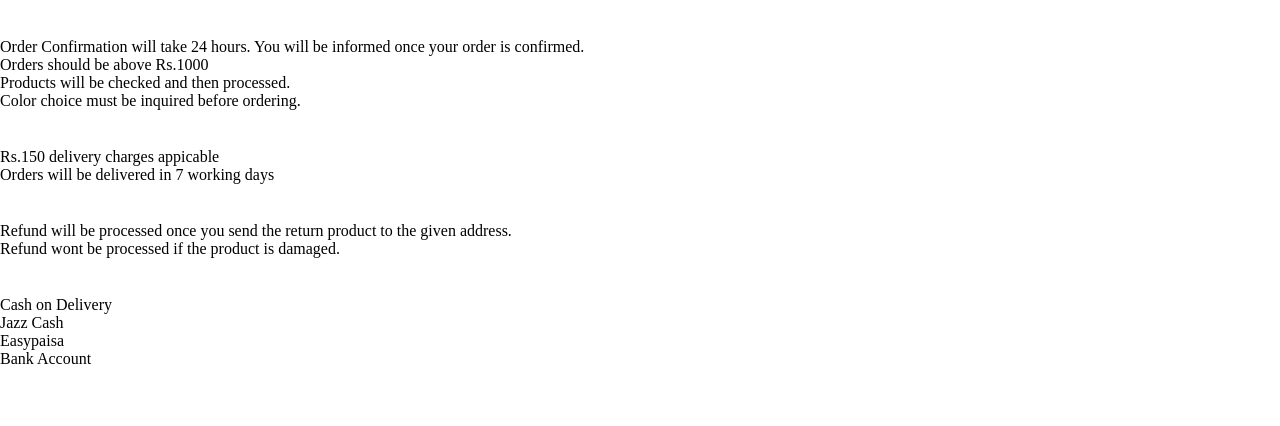
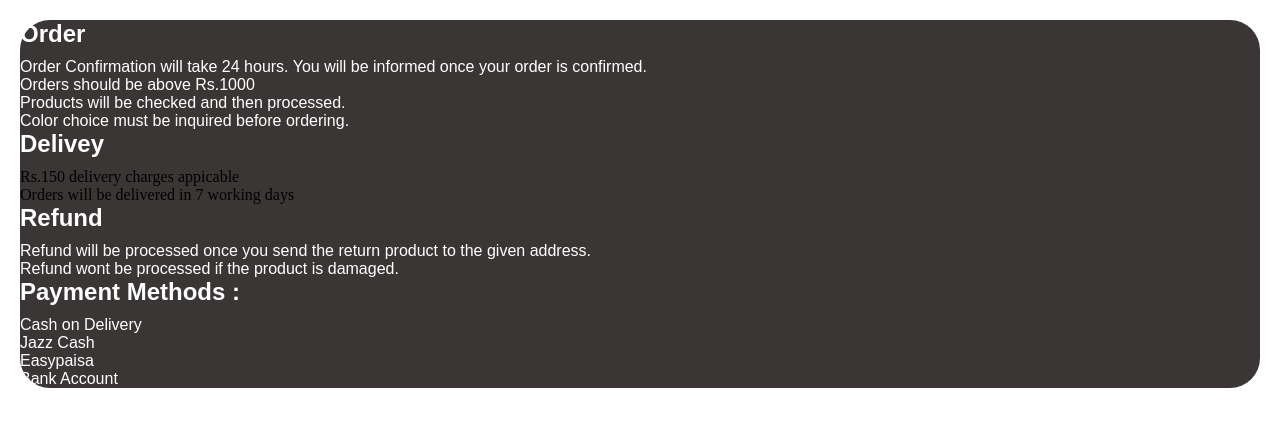
Before and after one commit to MOHAMMED-ZOHAIR/mr.zimh-products, a plain HTML site: page policies.html in a window 1280 px wide. Drawn offline with Linux system fonts and the light colour scheme.

Commit message:
policy-2

```diff
--- a/index.css
+++ b/index.css
@@ -84,6 +84,15 @@
     text-align: center;
     font-size: 1.2rem;
 }
+.container-tm{
+    background-color: rgb(59, 54, 54);
+    margin: 20px;
+    border-radius: 30px;
+}
+.order, .deliver, .refund, .payment{
+    color: white;
+    font-family: sans-serif;
+}
 
 
 @media screen and (max-width: 500px){
```
